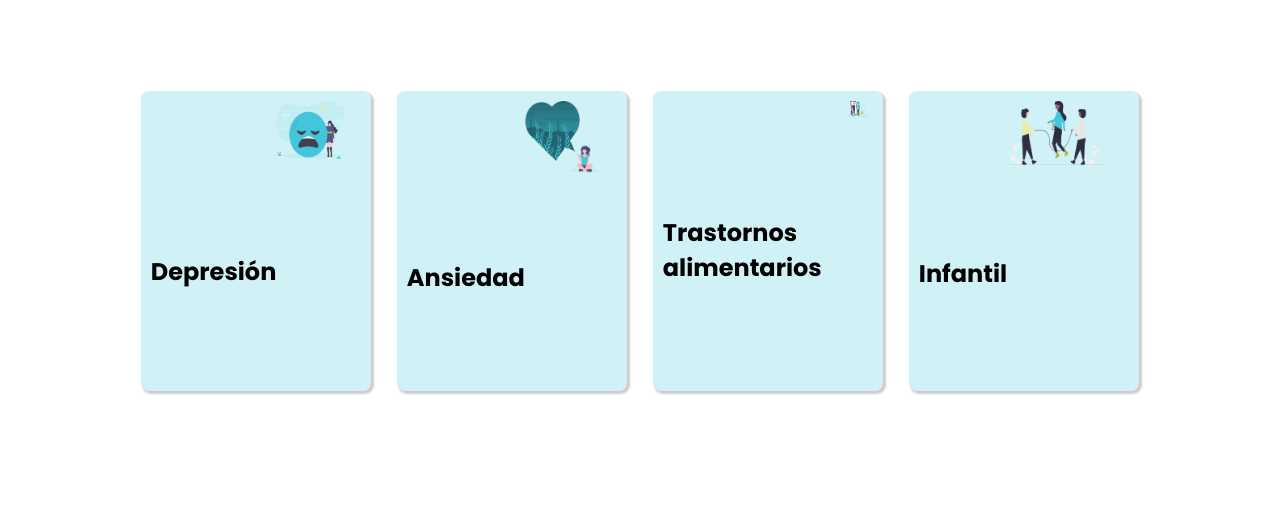
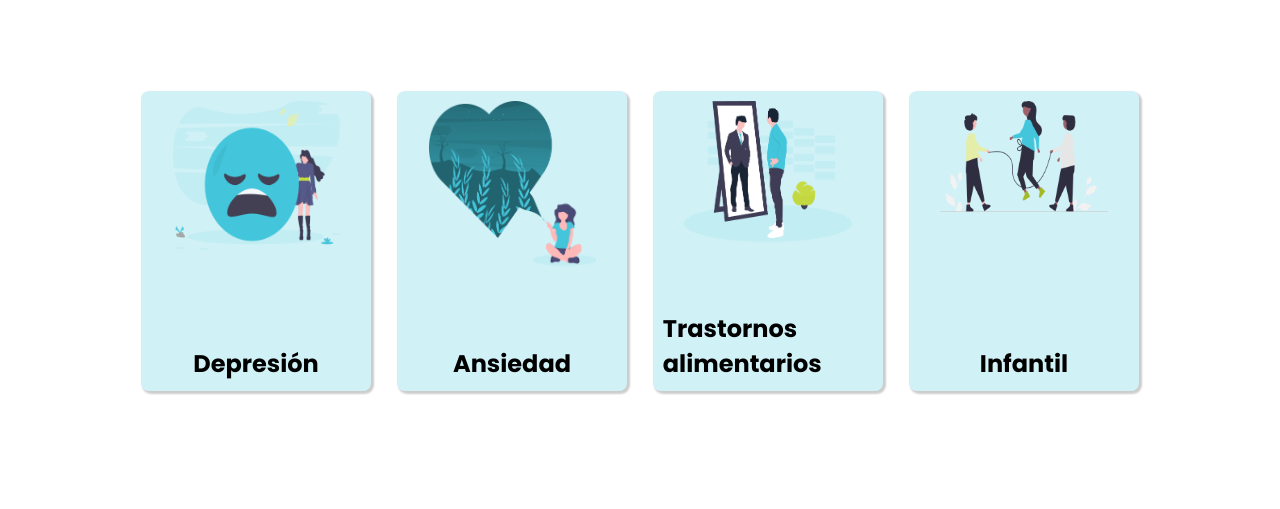
Before and after one commit to Cambixx/Interfaces, a plain HTML site: page CLS/especialidades.html in a window 1280 px wide. Shown: the part 291-800 px from the top of the page. Drawn offline with Linux system fonts and the light colour scheme; a web font is replaced by a local one.

Commit message:
Especialidades v1

```diff
--- a/CLS/style.css
+++ b/CLS/style.css
@@ -1070,11 +1070,11 @@ footer h3 {
   background-color: var(--Azul-claro);
   border-radius: 8px;
   box-shadow: 2px 2px 2px 1px rgba(0, 0, 0, 0.2);
-  /*display: flex;
+  display: flex;
   flex-direction: column;
+  justify-content: space-between;
   align-items: center;
-  cursor: pointer;*/
-  justify-content:center;
+  cursor: pointer;
   transition: 0.2s ease-in-out;
   margin: 5%;
 
@@ -1091,6 +1091,7 @@ footer h3 {
   align-items: center;
   grid-column: 2/3;
 }
+
 
 }
 
```
